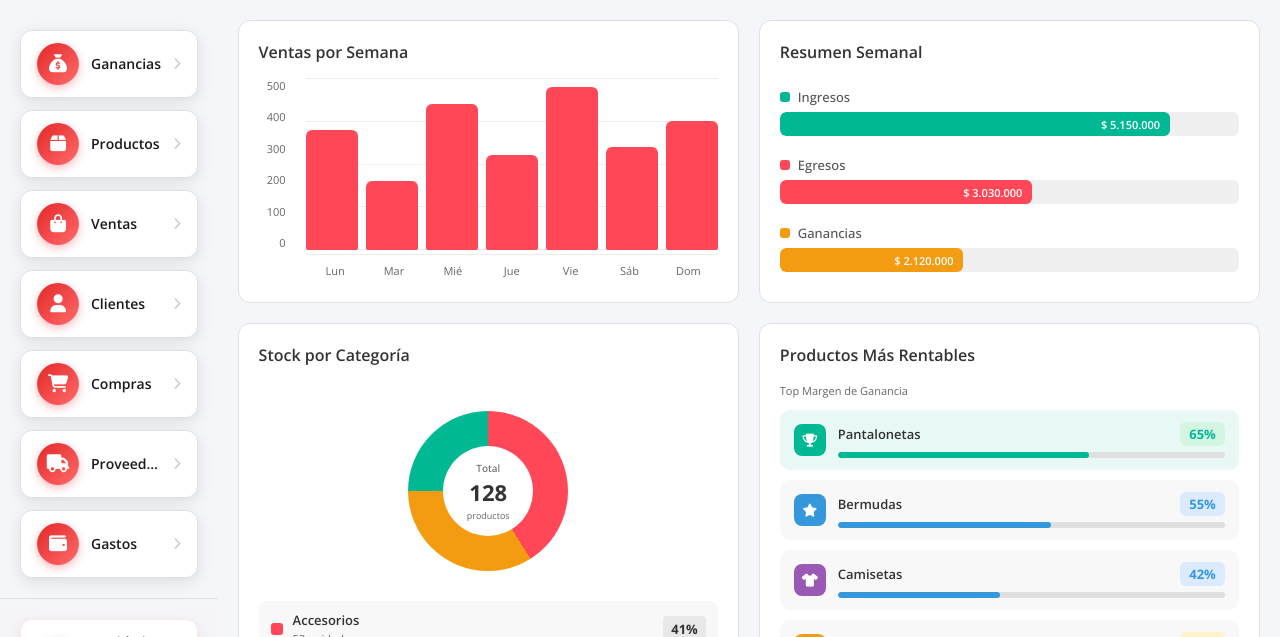
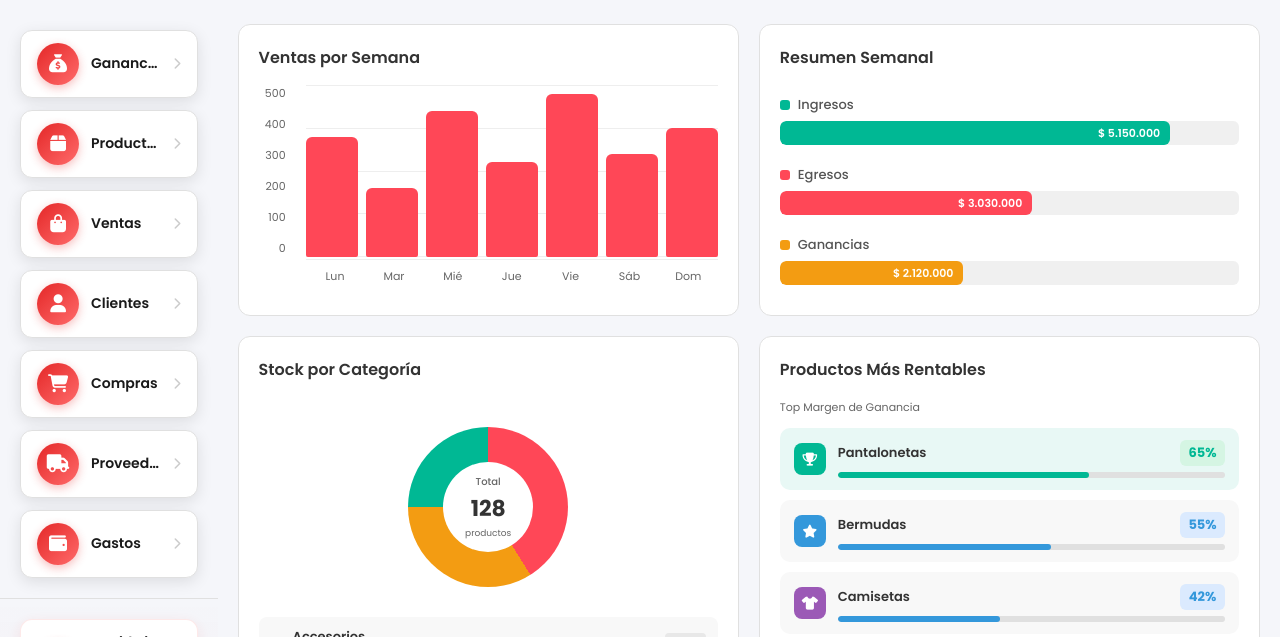
Before and after one commit to DavidPineda02/UrbanLife, a plain HTML site: page view/home.html in a window 1280 px wide. Shown: the part 163-800 px from the top of the page. Drawn offline with nearby package versions, Linux system fonts and the light colour scheme.

Commit message:
Añadiendo un archivo de estilos globales, como la tipografia

```diff
--- a/css/customproperties.css
+++ b/css/customproperties.css
@@ -1,10 +1,3 @@
-/* ========================================
-   IMPORT DE FUENTE
-   ======================================== */
-
-@import url('https://fonts.googleapis.com/css2?family=Open+Sans:ital,wght@0,300..800;1,300..800&display=swap');
-/* Importa la fuente Open Sans desde Google Fonts */
-
 /* ========================================
    VARIABLES CSS GLOBALES (:root)
    ======================================== */
@@ -108,7 +101,7 @@
    /* ===== FUENTE ============ */
    /* ========================= */
 
-    --fuente-principal: "Open Sans", sans-serif;
+   --fuente-principal: "Poppins", sans-serif;
    /* Fuente principal de la aplicación */
 
    /* ========================= */
--- a/css/templete.css
+++ b/css/templete.css
@@ -1,6 +1,9 @@
 /* ================================ */
 /* ===== ARCHIVO PRINCIPAL ======== */
 /* ================================ */
+
+/* Estilos globales (fuente, utilidades) */
+@import url(../styles.css);
 
 /* Variables globales */
 @import url(./customproperties.css);
--- a/styles.css
+++ b/styles.css
@@ -1,5 +1,8 @@
-* {
-    box-sizing: border-box;
-    margin: 0;
-    padding: 0;
-}
+/* ============================================================
+   STYLES.CSS - Estilos Globales para Todo el Proyecto UrbanLife
+   ============================================================ */
+
+/* Importa la fuente Poppins desde Google Fonts */
+/* Poppins es una fuente sans-serif moderna y profesional */
+/* Pesos: 300 (light), 400 (normal), 500 (medium), 600 (semibold), 700 (bold) */
+@import url('https://fonts.googleapis.com/css2?family=Poppins:wght@300;400;500;600;700&display=swap');
```
Lines whose indentation alone changed are shown as unchanged.
